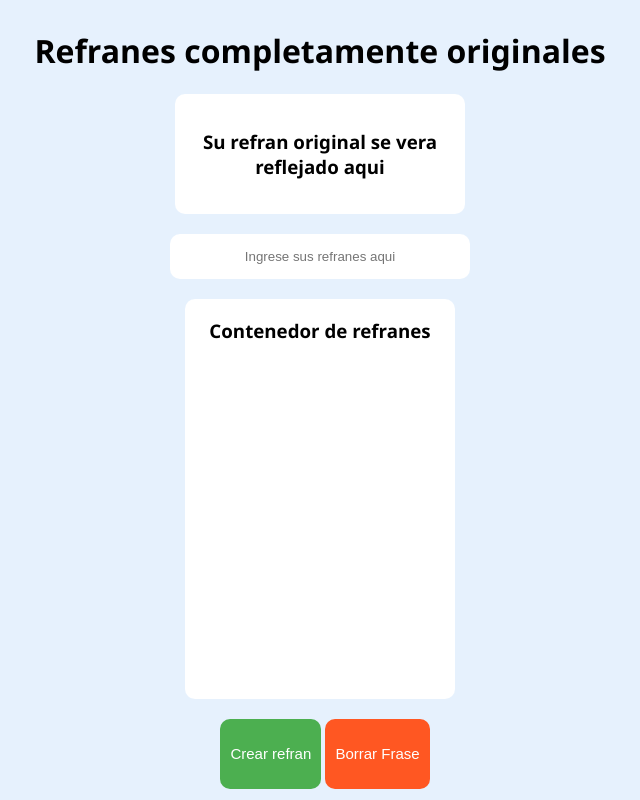
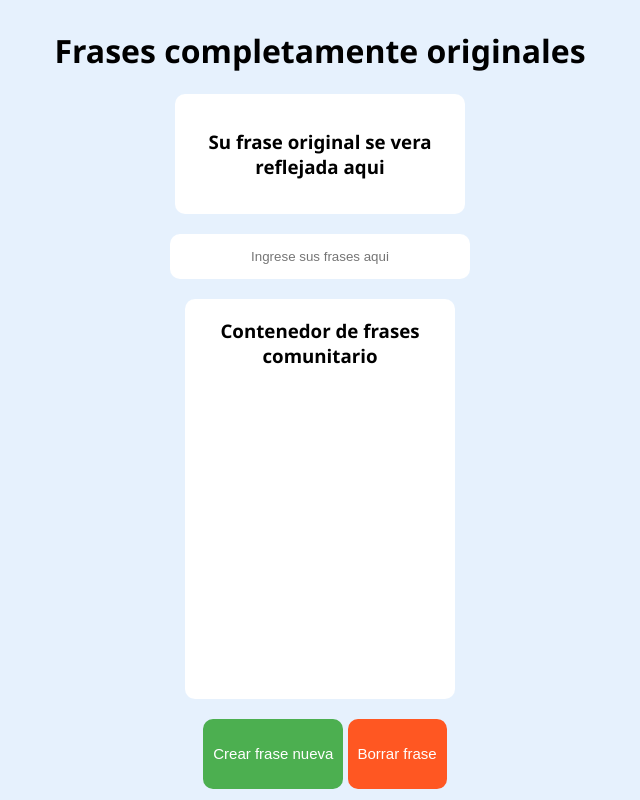
Before and after one commit to LautaTuzzio/proyectophp, a PHP site: page / in a window 1280 px wide. Shown: the whole page, without its empty margins (320-960 px from the left). Run offline with PHP 8.4, Linux system fonts and the light colour scheme.

Commit message:
web terminada

```diff
--- a/index.html
+++ b/index.html
@@ -9,22 +9,22 @@
 </head>
 
 <body>
-  <h1>Refranes completamente originales</h1>
+  <h1>Frases completamente originales</h1>
   <div id="merged-phrase">
-    <h3>Su refran original se vera reflejado aqui</h3>
+    <h3>Su frase original se vera reflejada aqui</h3>
   </div>
 
   <div id="phrase-input-container">
-    <input type="text" id="phrase-input" placeholder="Ingrese sus refranes aqui" onkeydown="addPhrase(event)">
+    <input type="text" id="phrase-input" placeholder="Ingrese sus frases aqui" onkeydown="addPhrase(event)">
   </div>
 
   <div class="phrases-container">
-    <h3>Contenedor de refranes</h3>
+    <h3>Contenedor de frases comunitario</h3>
     <ul id="phrase-list" onclick="deleteNextPhrase(event)"></ul>
   </div>
   <div>
-    <button id="merge-button" onclick="mergePhrases()">Crear refran</button>
-    <button id="delete-list-button" onclick="deleteList()">Borrar Frase</button>
+    <button id="merge-button" onclick="mergePhrases()">Crear frase nueva</button>
+    <button id="delete-list-button" onclick="deleteList()">Borrar frase</button>
   </div>
 
   <script src="script.js"></script>
--- a/style.css
+++ b/style.css
@@ -109,9 +109,7 @@ h3{
     border-radius: 4px;
 }
 
-.phrases-container::-webkit-scrollbar-thumb:horizontal {
-    background-color: #888;
-}
+
 
 #phrase-list li:hover {
     border-radius: 5px;
```
